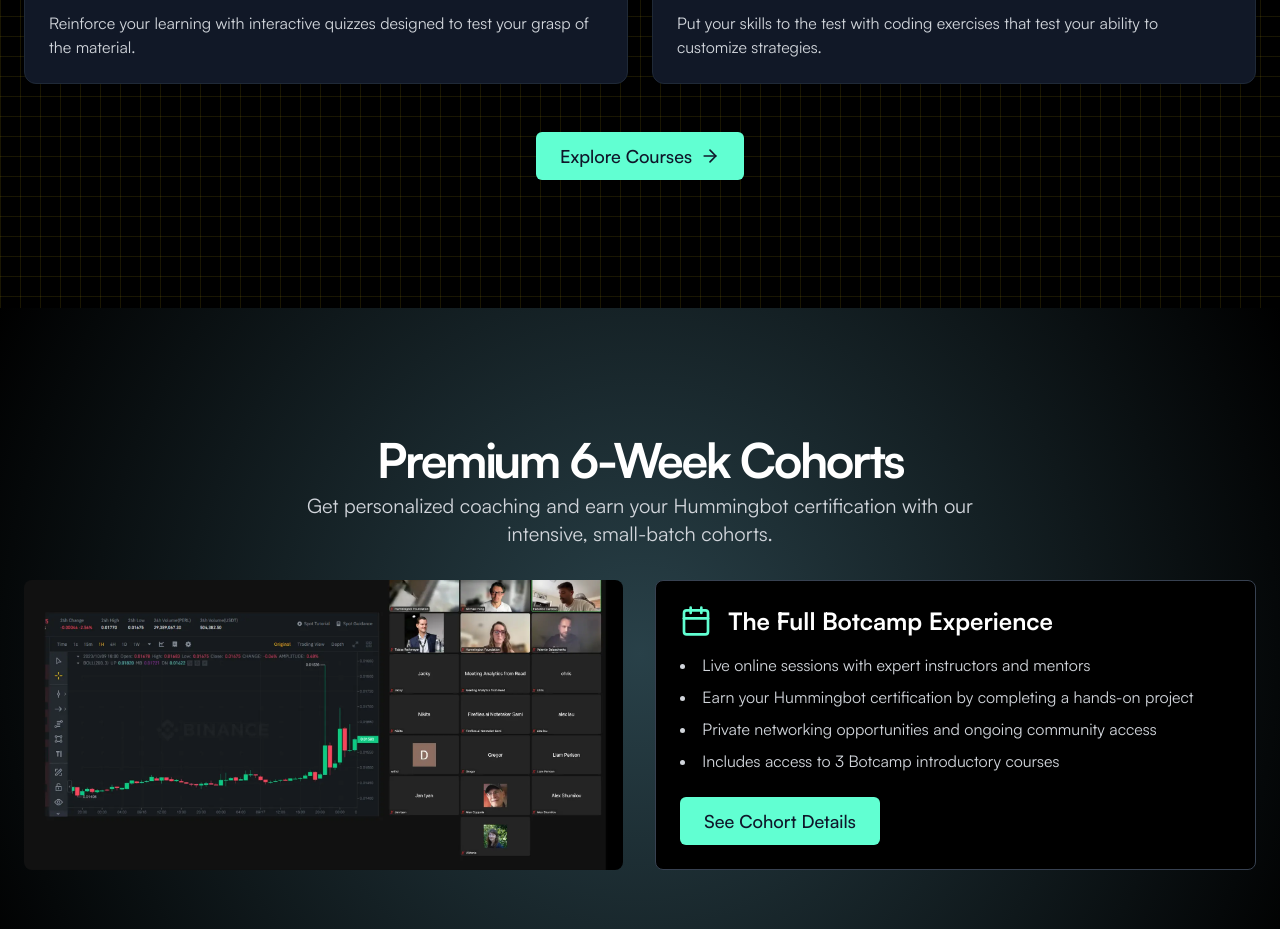
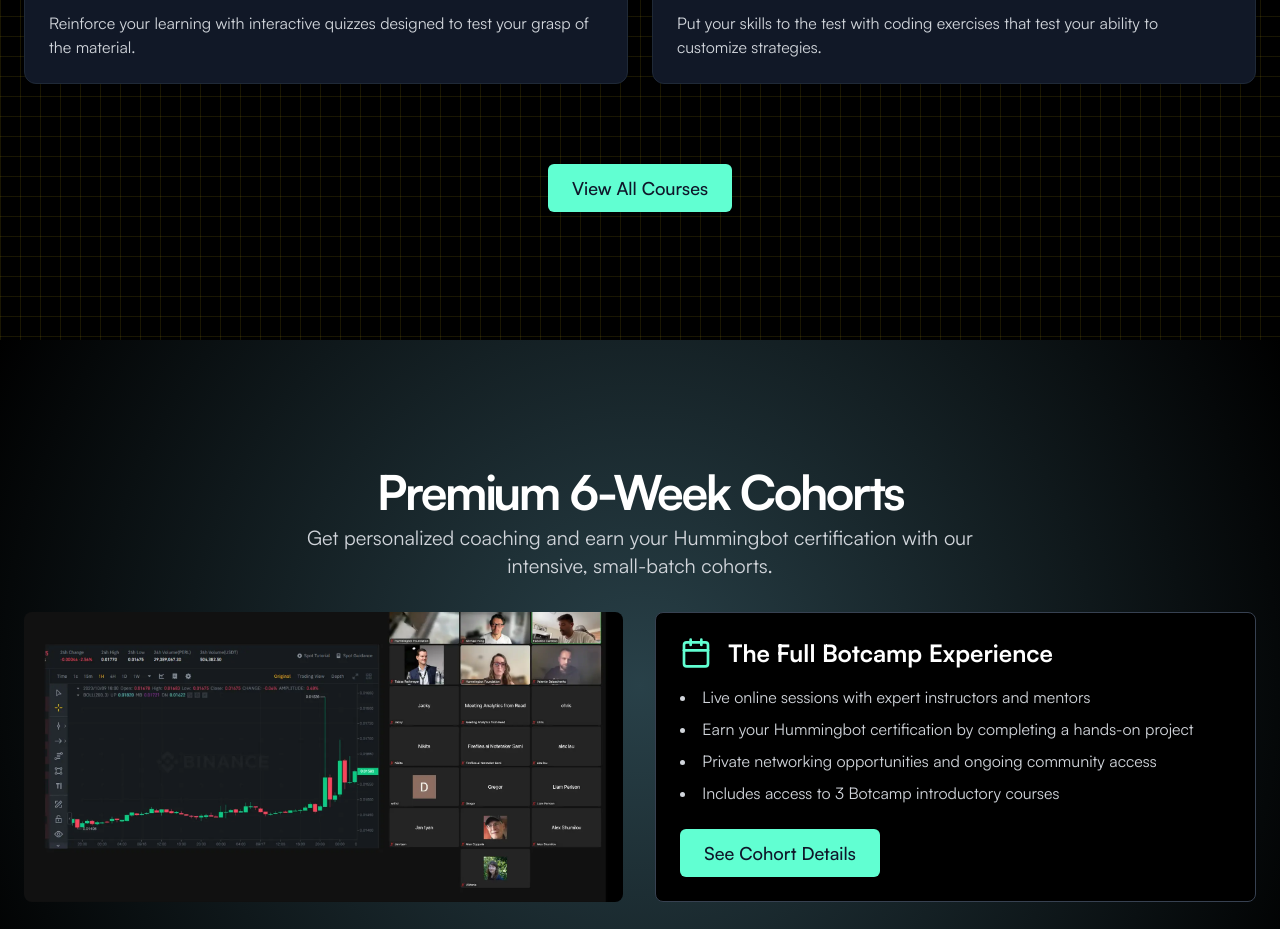
Before and after one commit to hummingbot/botcamp-site, a Next.js app: page / in a window 1280 px wide. Shown: the part 3560-4489 px from the top of the page. Built offline with nearby package versions, Linux system fonts and the light colour scheme.

Commit message:
fixed linting

```diff
--- a/src/app/cohorts/page.tsx
+++ b/src/app/cohorts/page.tsx
@@ -15,11 +15,12 @@
 const COHORT_LINK = "https://courses.botcamp.xyz/event/botcamp-cohort-10-9/register";
 const COHORT_HELIO_LINK = "https://app.hel.io/pay/66ba435d1011b504426d1d0c";
 const COHORT_START_DATE = new Date('2024-11-05');
+const COURSES_LINK = "https://courses.botcamp.xyz/slides/all";
 
 export default function CohortsPage() {
   return (
     <div className="flex flex-col min-h-screen bg-background text-foreground dark">
-      <Header />
+      <Header coursesLink={COURSES_LINK} />
       <main className="flex-1 flex flex-col items-center">
         <CohortHero cohortLink={COHORT_LINK} helioLink={COHORT_HELIO_LINK} />
         <CohortMetrics />
@@ -34,7 +35,7 @@
         <CohortProjects />
         <CohortFAQ />
 
-        {/* New CTA Section */}
+        {/* CTA Section */}
         <section className="w-full py-12 md:py-24 lg:py-32 bg-black relative">
           <div className="absolute inset-0 bg-grid-pattern"></div>
           <div className="container flex flex-col items-center justify-center gap-8 text-center relative z-10">
@@ -61,7 +62,7 @@
           </div>
         </section>
       </main>
-      <Footer />
+      <Footer coursesLink={COURSES_LINK} />
     </div>
   )
 }
--- a/src/app/page.tsx
+++ b/src/app/page.tsx
@@ -10,22 +10,22 @@
 import FAQ from "@/components/sections/FAQ"
 import CTA from "@/components/sections/CTA"
 
-export const COURSES_LINK = "https://courses.botcamp.xyz/slides/all";
+const COURSES_LINK = "https://courses.botcamp.xyz/slides/all";
 
 export default function BotcampLandingPageComponent() {
   return (
     <div className="flex flex-col min-h-screen bg-background text-foreground dark">
-      <Header />
+      <Header coursesLink={COURSES_LINK} />
       <main className="flex-1 flex flex-col items-center">
-        <Hero />
+        <Hero coursesLink={COURSES_LINK} />
         <Features />
         <Testimonials />
-        <Courses />
+        <Courses coursesLink={COURSES_LINK} />
         <Cohorts />
         <FAQ />
-        <CTA />
+        <CTA coursesLink={COURSES_LINK} />
       </main>
-      <Footer />
+      <Footer coursesLink={COURSES_LINK} />
     </div>
   )
 }
--- a/src/components/layout/Footer.tsx
+++ b/src/components/layout/Footer.tsx
@@ -1,13 +1,17 @@
 import Link from "next/link"
 
-export default function Footer() {
+interface FooterProps {
+  coursesLink: string;
+}
+
+export default function Footer({ coursesLink }: FooterProps) {
   return (
     <footer className="flex flex-col gap-2 sm:flex-row py-6 w-full shrink-0 items-center px-4 md:px-6 border-t border-gray-800 bg-black">
       <p className="text-xs text-gray-400">© 2024 Botcamp, Inc. All rights reserved.</p>
       <nav className="sm:ml-auto flex gap-4 sm:gap-6">
         <Link
           className="text-xs hover:text-secondary text-gray-400"
-          href="https://courses.botcamp.xyz"
+          href={coursesLink}
           target="_blank"
           rel="noopener noreferrer"
         >
--- a/src/components/layout/Header.tsx
+++ b/src/components/layout/Header.tsx
@@ -2,9 +2,12 @@
 import Image from "next/image"
 import { useState } from "react"
 import botcampLogo from "@/images/botcamp-no-text.png"
-import { COURSES_LINK } from "@/app/page"
 
-export default function Header() {
+interface HeaderProps {
+  coursesLink: string;
+}
+
+export default function Header({ coursesLink }: HeaderProps) {
   const [isMenuOpen, setIsMenuOpen] = useState(false)
 
   return (
@@ -34,7 +37,7 @@
 
       {/* Navigation menu */}
       <nav className={`${isMenuOpen ? 'flex' : 'hidden'} md:flex flex-col md:flex-row absolute md:relative top-16 left-0 right-0 bg-black md:bg-transparent md:top-0 md:ml-auto items-center gap-6 sm:gap-8 p-4 md:p-0`}>
-        <Link className="text-base font-medium hover:text-primary" href={COURSES_LINK}>
+        <Link className="text-base font-medium hover:text-primary" href={coursesLink}>
           Courses
         </Link>
         <Link className="text-base font-medium hover:text-primary" href="/cohorts">
--- a/src/components/sections/CTA.tsx
+++ b/src/components/sections/CTA.tsx
@@ -1,8 +1,11 @@
 import { Button } from "@/components/ui/button"
 import Link from "next/link"
-import { COURSES_LINK } from "@/app/page"
 
-export default function CTA() {
+interface CTAProps {
+  coursesLink: string;
+}
+
+export default function CTA({ coursesLink }: CTAProps) {
   return (
     <section className="w-full py-12 md:py-24 lg:py-32 bg-black relative border-t border-gray-800">
       {/* Add grid background */}
@@ -20,7 +23,7 @@
           </div>
           <div className="space-x-4 mt-6">
             <Button variant="default" size="lg" asChild>
-              <Link href={COURSES_LINK}>
+              <Link href={coursesLink}>
                 Explore Courses
               </Link>
             </Button>
--- a/src/components/sections/Courses.tsx
+++ b/src/components/sections/Courses.tsx
@@ -1,7 +1,7 @@
 import { Card, CardHeader, CardContent, CardTitle } from "@/components/ui/card"
-import { ArrowRight, Video, HelpCircle, Star, Code } from "lucide-react"
+import { Video, HelpCircle, Star, Code } from "lucide-react"
 import { Button } from "@/components/ui/button"
-import { COURSES_LINK } from "@/app/page"
+import Link from "next/link"
 
 const getIconColor = (index: number) => {
   switch (index % 3) {
@@ -16,7 +16,11 @@
   }
 };
 
-export default function Courses() {
+interface CoursesProps {
+  coursesLink: string;
+}
+
+export default function Courses({ coursesLink }: CoursesProps) {
   const courseFeatures = [
     { icon: Star, title: "Strategies", description: "Each course focuses on a specific trading strategy, such as market making and arbitrage." },
     { icon: Video, title: "Videos", description: "Video lessons break down strategy theory and implementation into easy-to-understand segments." },
@@ -46,12 +50,13 @@
               </Card>
             ))}
           </div>
-          <Button className="text-lg" size="lg" asChild>
-            <a href={COURSES_LINK} target="_blank" rel="noopener noreferrer">
-              Explore Courses
-              <ArrowRight className="ml-2 h-5 w-5" />
-            </a>
-          </Button>
+          <div className="flex justify-center mt-8">
+            <Button variant="default" size="lg" asChild>
+              <Link href={coursesLink}>
+                View All Courses
+              </Link>
+            </Button>
+          </div>
         </div>
       </div>
     </section>
--- a/src/components/sections/Hero.tsx
+++ b/src/components/sections/Hero.tsx
@@ -3,9 +3,12 @@
 import { Button } from "@/components/ui/button"
 import CandlesBackground from "@/components/ui/candles-background";
 import Link from "next/link";
-import { COURSES_LINK } from "@/app/page"
 
-export default function Hero() {
+interface HeroProps {
+  coursesLink: string;
+}
+
+export default function Hero({ coursesLink }: HeroProps) {
   return (
     <section className="w-full py-12 md:py-24 lg:py-32 xl:py-48 relative">
       {/* Grid background */}
@@ -62,7 +65,7 @@
 
           <div className="space-x-4 space-y-4">
             <Button variant="default" size="lg" asChild>
-              <Link href={COURSES_LINK}>
+              <Link href={coursesLink}>
                 Explore Courses
               </Link>
             </Button>
```
